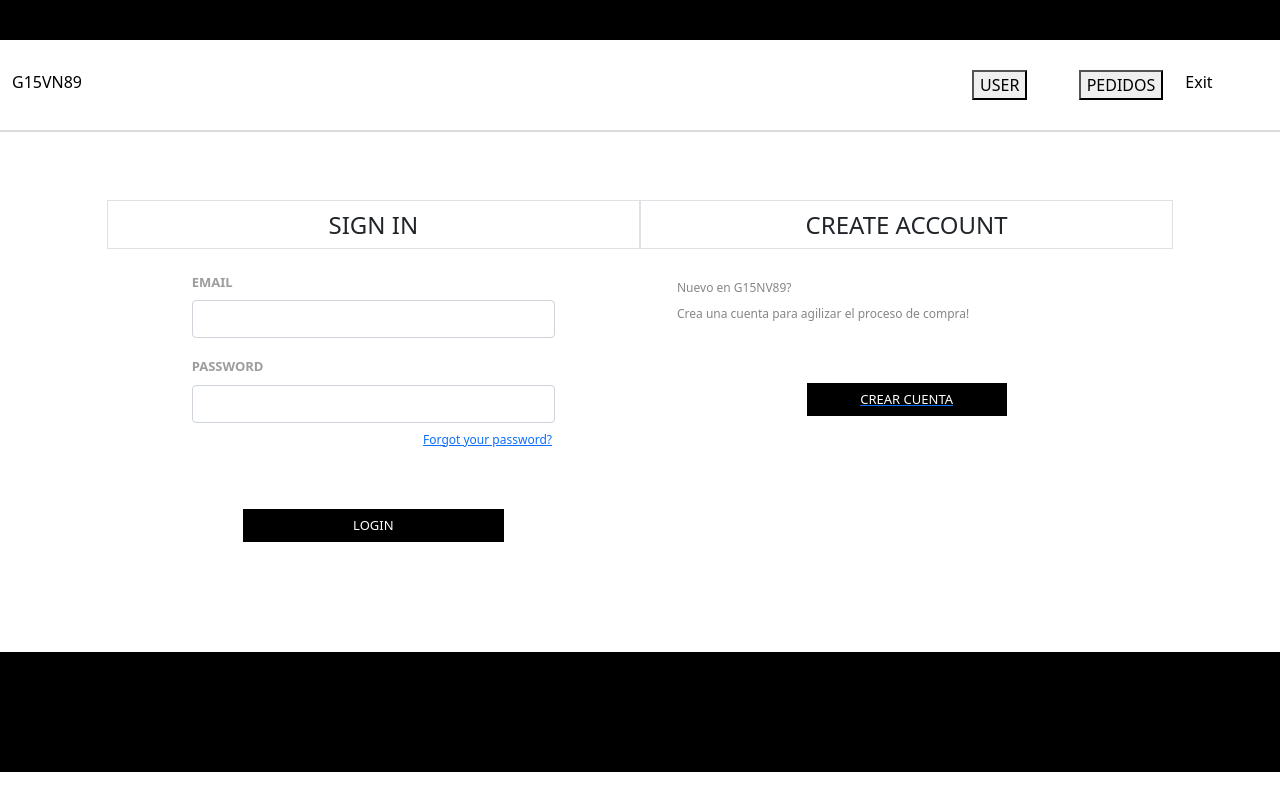
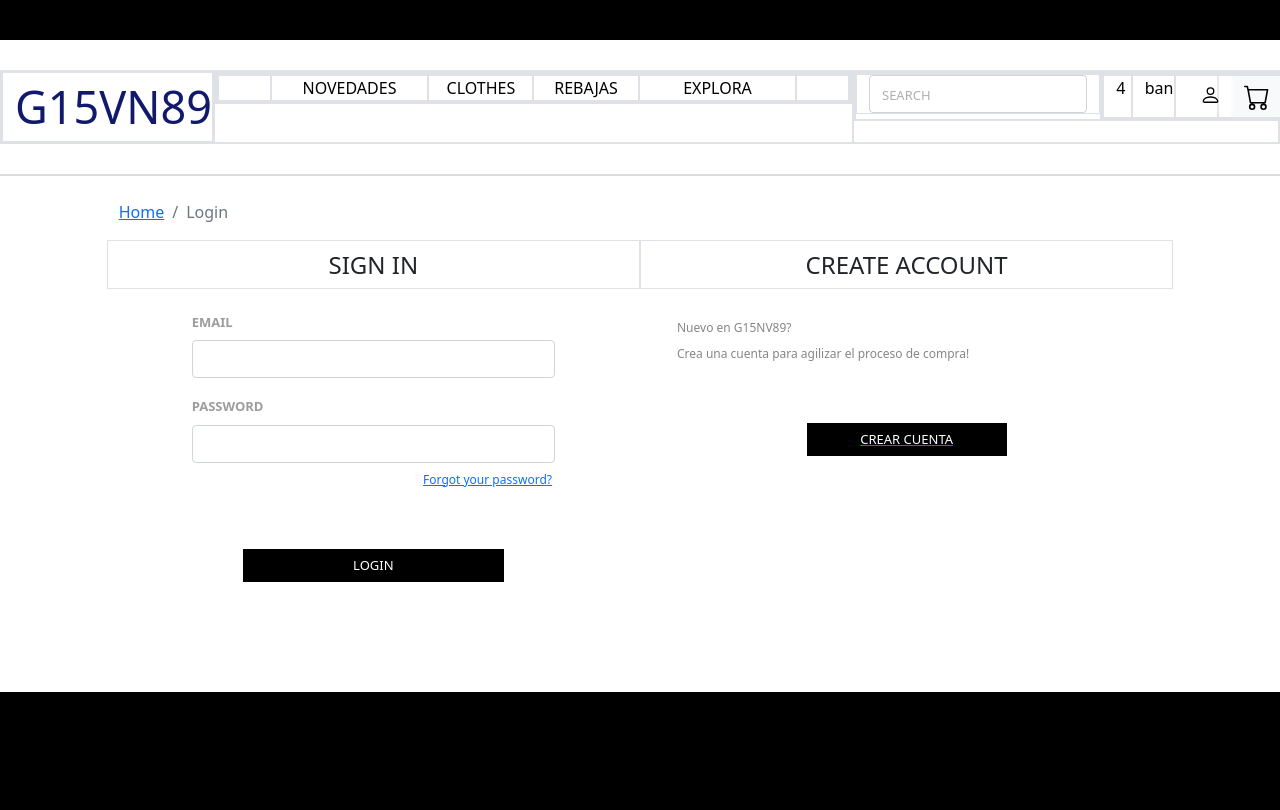
Before and after one commit to NuriaVillaronga/Gestion-Repository, a React (Create React App) app: page /login in a window 1280 px wide. Built offline with nearby package versions, Linux system fonts and the light colour scheme.

Commit message:
definida estructura base del menu

```diff
--- a/package.json
+++ b/package.json
@@ -11,6 +11,7 @@
     "@testing-library/user-event": "^13.5.0",
     "bootstrap": "^5.1.3",
     "react": "^18.1.0",
+    "react-bootstrap": "^2.4.0",
     "react-dom": "^18.1.0",
     "react-router": "^6.3.0",
     "react-router-dom": "^6.3.0",
--- a/src/App.css
+++ b/src/App.css
@@ -1,3 +1,23 @@
+#dropdown-menu {
+  margin-top: 5px;
+}
+#dropdown-toggle {
+  background-color: rgba(255, 255, 255, 0.215) !important;
+  border: none !important;
+  width: 45px;
+  display: flex;
+  align-items: right;
+  justify-content: right;
+}
+.menu-item-label {
+  display: flex;
+  align-items: center;
+  justify-content: center;
+}
+/*Flechita desplegable*/
+button#dropdown-toggle.dropdown-toggle.btn.btn-primary::after {
+  display: none !important;
+}
 .container-panel {
   min-height: 100vh;
 }
@@ -27,6 +47,13 @@ footer {
 }
 h4 {
   text-align: center;
+}
+.logo {
+  display: flex;
+  align-items: left;
+  justify-content: left;
+  font-size: 45px;
+  color: rgb(17, 25, 109);
 }
 
 /*Comun properties*/
--- a/src/components/Content.js
+++ b/src/components/Content.js
@@ -9,8 +9,8 @@ import { Route } from 'react-router-dom';
 function Content() {
 
   return (<div className="row">
-            <div className="col-1"></div>
-            <div className="col-10">
+            <div className="col-12 col-md-1"></div>
+            <div className="col-12 col-md-10">
                 <Routes>
                     <Route exact path="/pedidos" element={<Pedidos/>}/>
                   <Route exact path="/login" element={<Login/>}/>
@@ -18,7 +18,7 @@ function Content() {
                   <Route exact path="/reset-password" element={<ResetPassword/>}/>
                 </Routes>
             </div>
-            <div className="col-1"></div>
+            <div className="col-12 col-md-1"></div>
         </div>);
 };
 
--- a/src/components/Login/Login.jsx
+++ b/src/components/Login/Login.jsx
@@ -1,10 +1,15 @@
 import React from 'react';
 import CreateAccount from './CreateAccount';
 import SignIn from './SignIn';
+import { Breadcrumb } from 'react-bootstrap';
 
 function Login() {
 
   return (<div className="row container-login">
+            <Breadcrumb>
+              <Breadcrumb.Item href="/">Home</Breadcrumb.Item>
+              <Breadcrumb.Item active>Login</Breadcrumb.Item>
+            </Breadcrumb>
             <div className="col-12 col-lg-6"><SignIn/></div>
             <div className="col-12 col-lg-6"><CreateAccount/></div>
         </div>);
--- a/src/components/Menu.js
+++ b/src/components/Menu.js
@@ -1,27 +1,89 @@
-import React from 'react';
-import { Link } from 'react-router-dom';
+import React, { useState } from 'react';
+import { Dropdown } from 'react-bootstrap';
+import { Offcanvas } from 'react-bootstrap';
+import { Button } from 'react-bootstrap';
 
 function Menu() {
 
-  return (<div className="row menu-row">
+    const [show, setShow] = useState(false);
+    const handleClose = () => setShow(false);
+    const toggleShow = () => setShow((s) => !s);
+
+    return (<nav className="row menu-row">
             <div className="col-12 sub-header-row"></div>
             <div className="col-12 header-row">
-                <div className="row">
-                    <div className="col-9 logo">G15VN89</div>
-                    <div className="col-1">
-                        <Link to="/login">
-                            <button type="button">USER</button>
-                        </Link>
+                <div className="row border">
+                    <div className="col-2 border">
+                        <div className='row'>
+                            <div className='col-12 logo border'>G15VN89</div>
+                        </div>
                     </div>
-                    <div className="col-1">
-                        <Link to="/pedidos">
-                            <button type="button">PEDIDOS</button>
-                        </Link>
+                        <div className="col-6 border">
+                            <div className='row border'>
+                                <div className='col-12 border'>
+                                    <div className='row border'>
+                                        <div className='col-1 border'></div>
+                                        <div className='col-3 border menu-item-label'>NOVEDADES</div>
+                                        <div className='col-2 border menu-item-label'>CLOTHES</div>
+                                        <div className='col-2 border menu-item-label'>REBAJAS</div>
+                                        <div className='col-3 border menu-item-label'>EXPLORA</div>
+                                        <div className='col-1 border'></div>
+                                    </div>
+                                </div>
+                            </div>
+                        </div>
+                        <div className="col-4 border">
+                        <div className='row border'>
+                            <div className='col-7 border'>
+                                        <div className='row'>
+                                            <div className='col-12 border'>
+                                                <input className='form-control search-input' placeholder='SEARCH'></input>
+                                            </div>
+                                        </div>
+                            </div>
+                            <div className='col-5 border'>
+                                <div className='row border'>
+                                    <div className='col-2 border'>4</div>
+                                    <div className='col-3 border'>ban</div>
+                                    <div className='col-3 border'>
+
+                                        <Dropdown autoClose="inside">
+                                            <Dropdown.Toggle id="dropdown-toggle">
+                                                <svg xmlns="http://www.w3.org/2000/svg" width="26" height="26" fill="black" className="bi bi-person" viewBox="0 0 16 16"><path d="M8 8a3 3 0 1 0 0-6 3 3 0 0 0 0 6zm2-3a2 2 0 1 1-4 0 2 2 0 0 1 4 0zm4 8c0 1-1 1-1 1H3s-1 0-1-1 1-4 6-4 6 3 6 4zm-1-.004c-.001-.246-.154-.986-.832-1.664C11.516 10.68 10.289 10 8 10c-2.29 0-3.516.68-4.168 1.332-.678.678-.83 1.418-.832 1.664h10z"/></svg>
+                                            </Dropdown.Toggle>
+                                            <Dropdown.Menu id="dropdown-menu" align={{ lg: 'start' }}>
+                                                <Dropdown.Item href="/login">Login</Dropdown.Item>
+                                                <Dropdown.Item href="/pedidos">Pedidos</Dropdown.Item>
+                                                <Dropdown.Divider/>
+                                                <Dropdown.Item href="#">Logout</Dropdown.Item>
+                                            </Dropdown.Menu>
+                                        </Dropdown>
+
+                                    </div>
+                                    <div className='col-4 border'>
+
+                                        <Button variant="light" onClick={toggleShow} className="me-2">
+                                            <svg xmlns="http://www.w3.org/2000/svg" width="26" height="26" fill="black" class="bi bi-cart" viewBox="0 0 16 16">
+                                                <path d="M0 1.5A.5.5 0 0 1 .5 1H2a.5.5 0 0 1 .485.379L2.89 3H14.5a.5.5 0 0 1 .491.592l-1.5 8A.5.5 0 0 1 13 12H4a.5.5 0 0 1-.491-.408L2.01 3.607 1.61 2H.5a.5.5 0 0 1-.5-.5zM3.102 4l1.313 7h8.17l1.313-7H3.102zM5 12a2 2 0 1 0 0 4 2 2 0 0 0 0-4zm7 0a2 2 0 1 0 0 4 2 2 0 0 0 0-4zm-7 1a1 1 0 1 1 0 2 1 1 0 0 1 0-2zm7 0a1 1 0 1 1 0 2 1 1 0 0 1 0-2z"/>
+                                            </svg>
+                                        </Button>
+                                        <Offcanvas show={show} onHide={handleClose} scroll={true} placement="end">
+                                            <Offcanvas.Header closeButton>
+                                            <Offcanvas.Title>Offcanvas</Offcanvas.Title>
+                                            </Offcanvas.Header>
+                                            <Offcanvas.Body>
+                                                Some text as placeholder. In real life you can have the elements you have chosen. Like, text, images, lists, etc.
+                                            </Offcanvas.Body>
+                                        </Offcanvas>
+
+                                    </div>
+                                </div>
+                            </div>
+                        </div>
                     </div>
-                    <div className="col-1">Exit</div>
                 </div>
             </div>
-    </div>);
+        </nav>);
 };
 
 export default Menu;
--- a/src/components/Order/ItemProduct.jsx
+++ b/src/components/Order/ItemProduct.jsx
@@ -6,10 +6,10 @@ function ItemProduct() {
 
   return (<Fragment>
             <div className="row row-item">
-                <div className="col-12 col-md-5 col-lg-5 col-imagen-item">
+                <div className="col-5 col-lg-5 col-imagen-item">
                     <img className="img-pedidos" src={imagen}></img>
                 </div>
-                <div className="col-12 col-md-7 col-lg-7 col-information-item">
+                <div className="col-7 col-lg-7 col-information-item">
                     <ItemInfoProduct classCol="row-name-product" value="CAMISETA NEGRA DE ALGODÓN"/>
                     <ItemInfoProduct classCol="row-description-product" value="Descripción breve"/>
                     <ItemInfoProduct classCol="row-stock-product" value="2 x 16,87 €"/>
--- a/src/components/Order/Order.js
+++ b/src/components/Order/Order.js
@@ -17,14 +17,14 @@ function Order() {
                 <ManagementButton classCol="col-lg-3 col-xxl-4 col-cancelar-pedido" classBtn="button-gestion" id="" value="CANCELAR PEDIDO"/>
             </div>
             <div className="row row-items-total">
-                <div className="col-12 col-lg-1 col-xxl-2"></div>
-                <div className="col-12 col-lg-10 col-xxl-8">
+                <div className="col-12 col-sm-1 col-xxl-2"></div>
+                <div className="col-12 col-sm-10 col-xxl-8">
                     <ItemProduct></ItemProduct>
                     <ItemProduct></ItemProduct>
                     <ItemProduct></ItemProduct>
                     <ItemProduct></ItemProduct>
                 </div>
-                <div className="col-12 col-lg-1 col-xxl-2"></div>
+                <div className="col-12 col-sm-1 col-xxl-2"></div>
             </div>
             <div className="row row-pedido">
                 <div className="col-12 row-estado-sm">
```
Also changed, not shown: src/components/PRUEBAS.JS (added, +44 -0 lines), 1 other file (tests, documents, lock files or other folders).
